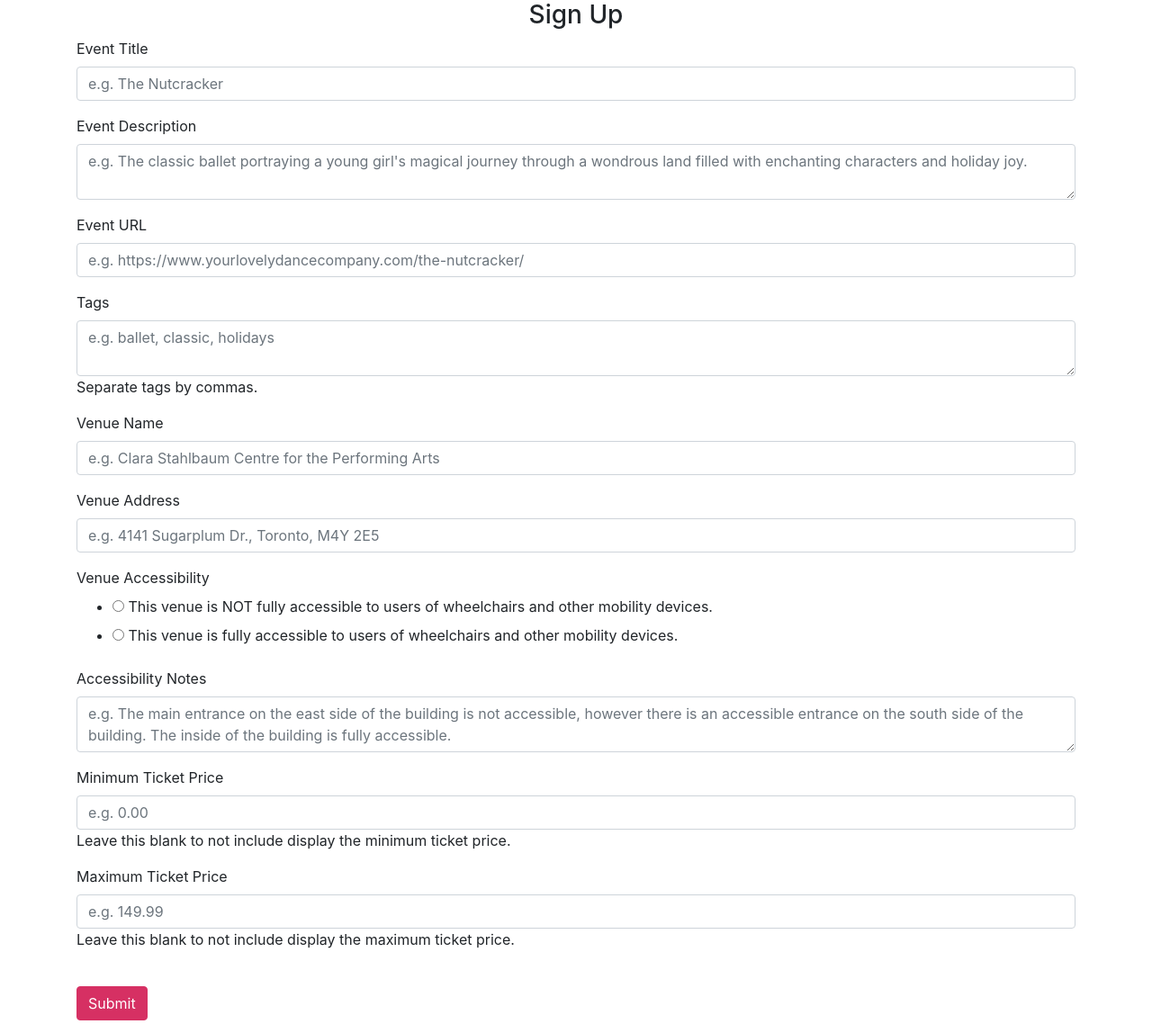
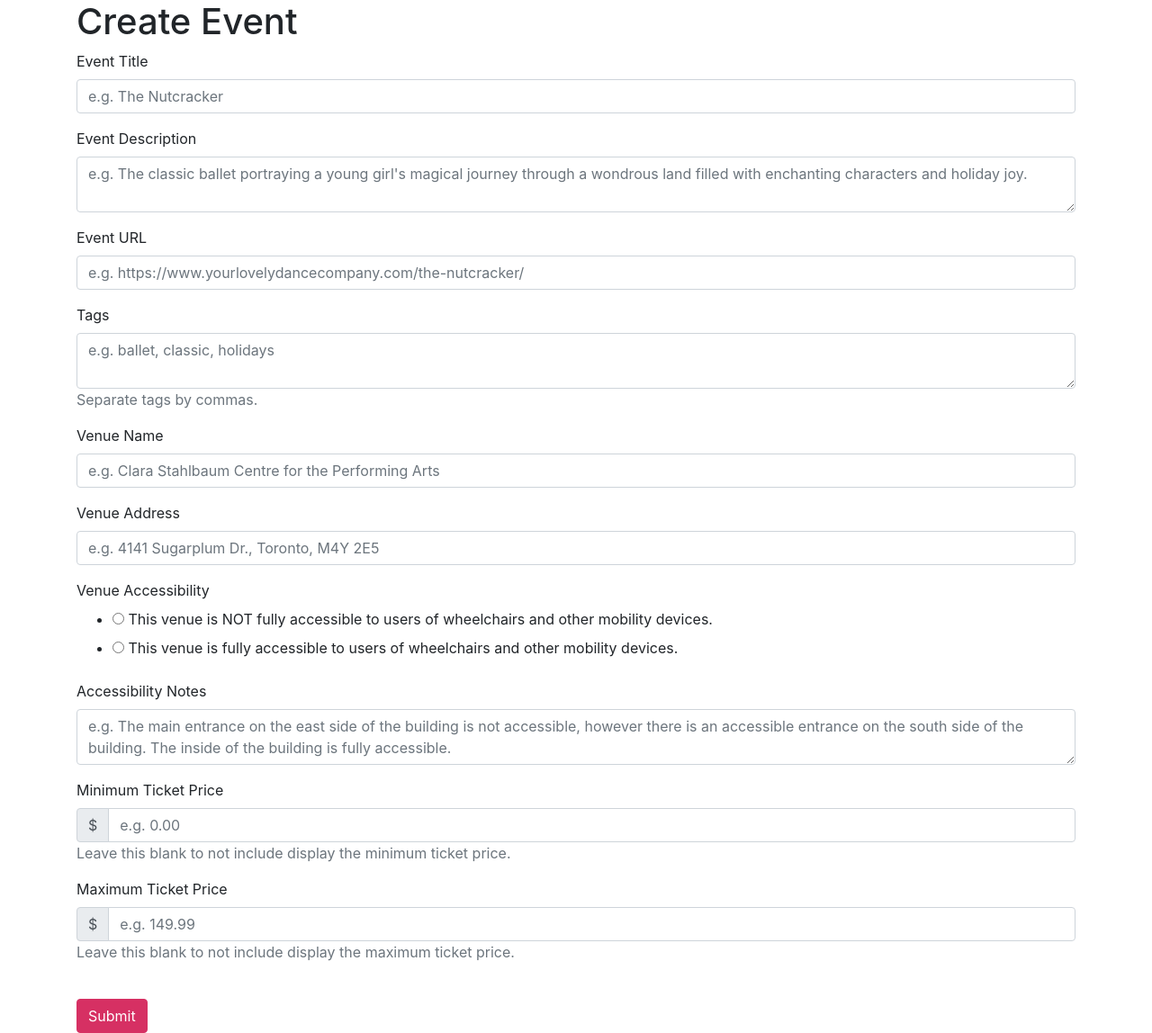
Before and after one commit to AndrewHocking/Dance-Connect, a Flask app: page /create-event in a window 1280 px wide. Shown: the part 56-1204 px from the top of the page at 90% size. Run offline with Flask 3, Linux system fonts and the light colour scheme; a user stored in the database is signed in; some libraries are stand-ins or nearby versions.

Commit message:
Minor visual cleanup

```diff
--- a/website/__init__.py
+++ b/website/__init__.py
@@ -34,7 +34,7 @@ def json_response(status_code: int, message: str, data: Any = None):
 
 def create_app():
     app = Flask(__name__)
-    app.config['SECRET_KEY'] = 'hjshjhdjah kjshkjdhjs'
+    app.config['SECRET_KEY'] = 'hjshjhdjah kjshkjdhjs' #TODO: Change this
     app.config['SQLALCHEMY_DATABASE_URI'] = f'sqlite:///{DB_NAME}'
     db.init_app(app)
 
--- a/website/static/style/base.css
+++ b/website/static/style/base.css
@@ -1,8 +1,3 @@
-table, th, td {
-    border: 1px solid black;
-    padding: 5px;
-}
-
 .btn-primary {
     background-color: #D63063;
     border-color: #D63063;
--- a/website/templates/base.html
+++ b/website/templates/base.html
@@ -30,10 +30,12 @@
         <span class="navbar-toggler-icon"></span>
       </button>
       <div class="collapse navbar-collapse" id="navbar">
-        <div class="navbar-nav">
+        <div class="nav navbar-nav navbar-left">
           <a class="nav-item nav-link" id="home" href="/">Home</a>
           <a class="nav-item nav-link" id="events" href="/events">Events</a>
           <a class="nav-item nav-link" id="people" href="/people">People</a>
+        </div>
+        <div class="nav navbar-nav navbar-right">
           {% if user.is_authenticated %}
           <a class="nav-item nav-link" id="logout" href="/logout">Logout</a>
           {% else %}
@@ -80,16 +82,6 @@
     ></script>
 
 {% block javascript %}
-    <script type="text/javascript">
-      function deleteNote(noteId) {
-  fetch("/delete-note", {
-    method: "POST",
-    body: JSON.stringify({ noteId: noteId }),
-  }).then((_res) => {
-    window.location.href = "/";
-  });
-  }
-</script>
 {% endblock %}
   </body>
 </html>
--- a/website/templates/create-event.html
+++ b/website/templates/create-event.html
@@ -1,8 +1,10 @@
 {% extends "base.html" %}
 {% block title %}Sign Up{% endblock %}
 {% block content %}
+<div class="page-header">
+    <h1>Create Event</h1>
+</div>
 <form method="POST">
-    <h3 align="center">Sign Up</h3>
     <div class="form-group">
         {{ form.title.label() }}
         {{ form.title() }}
@@ -18,7 +20,7 @@
     <div class="form-group">
         {{ form.tags.label() }}
         {{ form.tags() }}
-        <span id="tags-help-block" class="help-block">{{ form.tags.description }}</span>
+        <span id="tags-help-block" class="help-block text-muted">{{ form.tags.description }}</span>
     </div>
     <div class="form-group">
         {{ form.venue_name.label() }}
@@ -38,13 +40,23 @@
     </div>
     <div class="form-group">
         {{ form.min_ticket_price.label() }}
-        {{ form.min_ticket_price() }}
-        <span id="min-ticket-price-help-block" class="help-block">{{ form.min_ticket_price.description }}</span>
+        <div class="input-group">
+            <div class="input-group-prepend">
+                <span class="input-group-text">$</span>
+            </div>
+            {{ form.min_ticket_price() }}
+        </div>
+        <span id="min-ticket-price-help-block" class="help-block text-muted">{{ form.min_ticket_price.description }}</span>
     </div>
     <div class="form-group">
         {{ form.max_ticket_price.label() }}
-        {{ form.max_ticket_price() }}
-        <span id="min-ticket-price-help-block" class="help-block">{{ form.max_ticket_price.description }}</span>
+        <div class="input-group">
+            <div class="input-group-prepend">
+                <span class="input-group-text">$</span>
+            </div>
+            {{ form.max_ticket_price() }}
+        </div>
+        <span id="max-ticket-price-help-block" class="help-block text-muted">{{ form.max_ticket_price.description }}</span>
     </div>
     <br />
     {{ form.submit(class_="btn btn-primary") }}
--- a/website/templates/home.html
+++ b/website/templates/home.html
@@ -1,5 +1,7 @@
 {% extends "base.html" %}
 {% block title %}Home{% endblock %}
 {% block content %}
-  <h3 align="center">Home</h3>
+  <div class="page-header">
+    <h1>Home</h1>
+  </div>
 {% endblock %}
--- a/website/templates/login.html
+++ b/website/templates/login.html
@@ -1,7 +1,9 @@
 {% extends "base.html" %} {% block title %}Login{% endblock %} {% block content
 %}
 <form method="POST">
-  <h3 align="center">Login</h3>
+  <div class="page-header">
+    <h1>Log In</h1>
+  </div>
   <div class="form-group">
     {{ form.email.label() }}
     {{ form.email() }}
--- a/website/templates/people.html
+++ b/website/templates/people.html
@@ -1,8 +1,10 @@
 {% extends "base.html" %}
 {% block title %}People{% endblock %}
 {% block content %}
-  <h3 align="center">People</h3>
-  <table>
+  <div class="page-header">
+    <h1>People</h1>
+  </div>
+  <table class="table">
     <tr>
       <th>ID</th>
       <th>Username</th>
--- a/website/templates/sign-up.html
+++ b/website/templates/sign-up.html
@@ -2,7 +2,9 @@
 {% block title %}Sign Up{% endblock %}
 {% block content %}
 <form method="POST">
-  <h3 align="center">Sign Up</h3>
+  <div class="page-header">
+    <h1>Sign Up</h1>
+  </div>
   <div class="form-group">
     {{ form.email.label() }}
     {{ form.email() }}
```
Also changed, not shown: website/static/index.js (deleted, +0 -8 lines), website/templates/events.html (+5 -3 lines).
